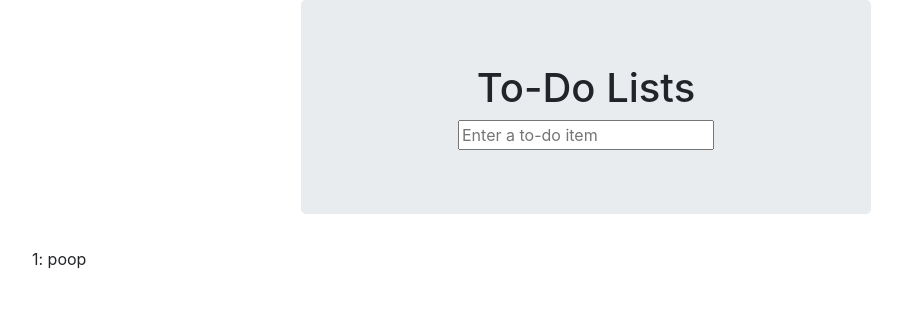
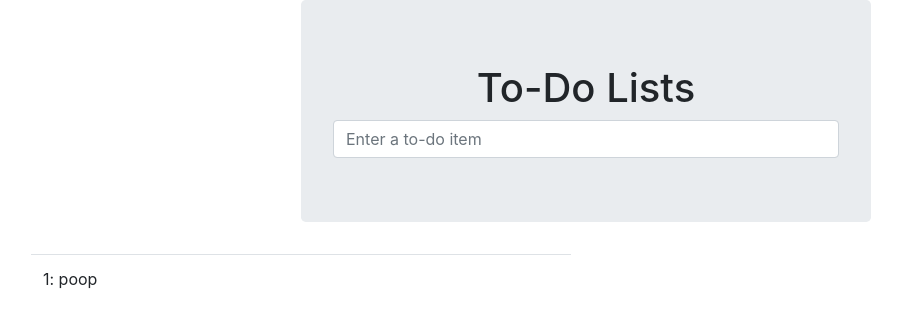
Before and after one commit to Crossroadsman/tdd_with_python, a Django app: page /lists/1/ in a window 1280 px wide. Shown: the top 328 px of the page, without its empty margins (54-956 px from the left). Run offline with Django 3.2, Linux system fonts and the light colour scheme; data comes from the database, SQL or seed files in the repository; both versions use the stored data as it was after the commit; some libraries are stand-ins or nearby versions.

Commit message:
Add bootstrap styling to form and table

```diff
--- a/1/superlists/lists/templates/lists/base.html
+++ b/1/superlists/lists/templates/lists/base.html
@@ -32,7 +32,8 @@
               {% csrf_token %}
               <input id="id_new_item"
                      name="item_text"
-                     placeholder="Enter a to-do item" />
+                     placeholder="Enter a to-do item"
+                     class="form-control input-lg" />
             </form>
           </div><!-- text-center -->
         </div><!-- col-md-6 col-md-offset-3 -->
--- a/1/superlists/lists/templates/lists/list.html
+++ b/1/superlists/lists/templates/lists/list.html
@@ -8,7 +8,7 @@
 {% endblock %}
 
 {% block table %}
-  <table id="id_list_table">
+  <table id="id_list_table" class="table">
     {% for item in list.item_set.all %}
       <tr>
         <td>{{ forloop.counter }}: {{ item.text }}</td>
```
Also changed, not shown: 1/superlists/db.sqlite3.
